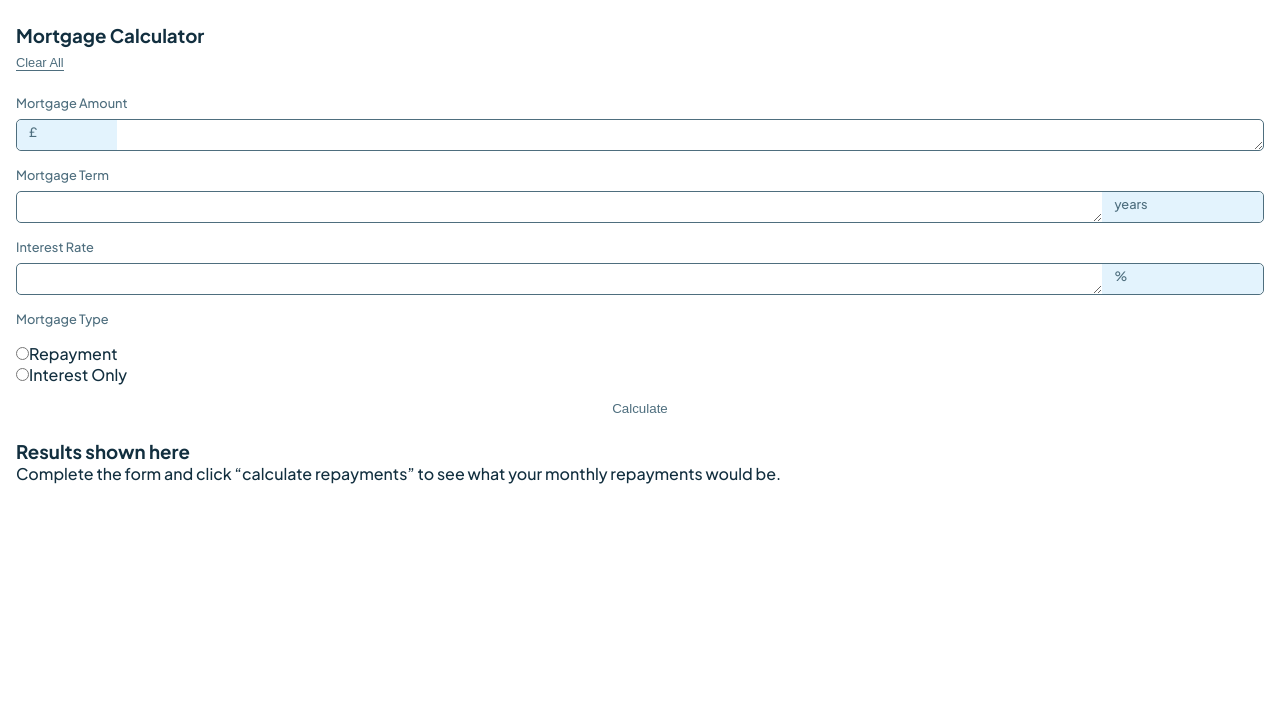
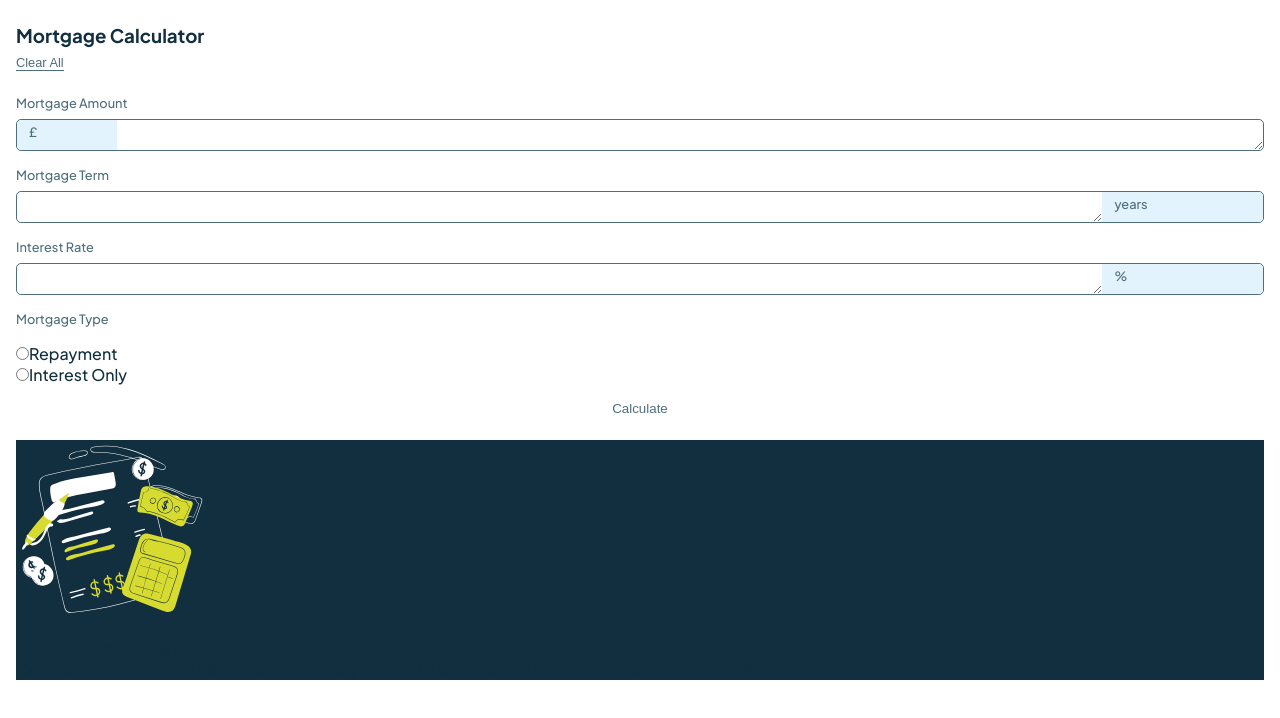
Before and after one commit to reneecwl/mortgage-calculator, a React (Vite) app: page / in a window 1280 px wide. Shown: the top 718 px of the page. Built offline with nearby package versions, Linux system fonts and the light colour scheme.

Commit message:
Add illustration image

```diff
--- a/src/components/Result/Result.jsx
+++ b/src/components/Result/Result.jsx
@@ -1,4 +1,5 @@
 import "./Result.scss";
+import illustration from "../../assets/images/illustration-empty.svg";
 
 export default function Results({ monthlyPayment, year, interestPayment }) {
   return (
@@ -16,6 +17,7 @@ export default function Results({ monthlyPayment, year, interestPayment }) {
         </div>
       ) : (
         <div className="results__no-result">
+          <img src={illustration} alt="illustration" />
           <h3 className="results__header">Results shown here</h3>
           <p className="restuls__content">
             Complete the form and click “calculate repayments” to see what your monthly repayments would be.{" "}
--- a/src/components/Result/Result.scss
+++ b/src/components/Result/Result.scss
@@ -0,0 +1,6 @@
+@use "../../styles/partials/mixins" as *;
+@use "../../styles/partials/variables" as *;
+
+.results {
+  background-color: $slate900;
+}
```
